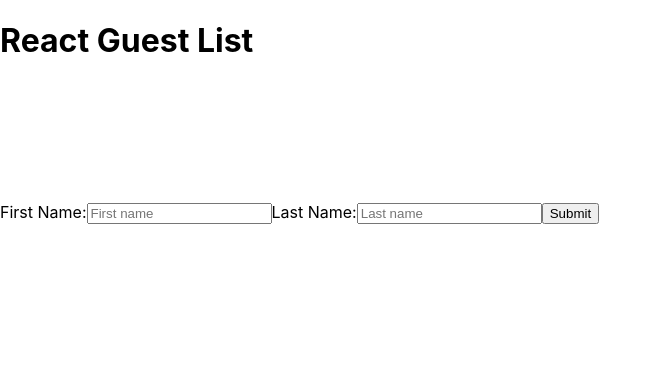
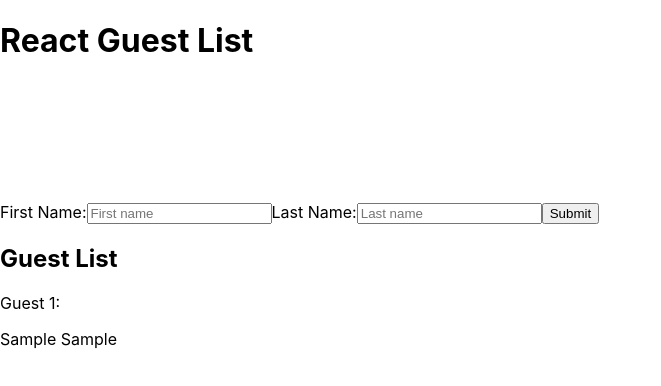
Before and after one commit to Petzlc/react-guest-list, a React app: page / in a window 1280 px wide. Both pictures are taken after typing "Sample", "Sample" into the empty fields and a click on the input "Submit". Shown: the top 386 px of the page, without its empty margins (0-661 px from the left). Built offline with nearby package versions, Linux system fonts and the light colour scheme; the HTML template or start-up script is replaced by a standard one.

Commit message:
Show guest list after input names

```diff
--- a/src/TestInput.js
+++ b/src/TestInput.js
@@ -7,6 +7,8 @@
     lastName: '',
   });
 
+  const [submittedNames, setSubmittedNames] = useState([]);
+
   const handleChange = (event) => {
     // single function that handles change for both input fields. It extracts name and value properties from the input fields and updates the state value for that input field using setFormData().
     const { name, value } = event.target;
@@ -14,7 +16,9 @@
   };
   const handleSubmit = (event) => {
     event.preventDefault();
+    const { firstName, lastName } = formData;
     console.log(formData);
+    setSubmittedNames([...submittedNames, { firstName, lastName }]);
     setFormData({
       // resets the input fields to empty
       firstName: '',
@@ -45,6 +49,17 @@
         />
       </label>
       <input type="submit" value="Submit" />
+      <div>
+        <h2>Guest List</h2>
+        {submittedNames.map((name, index) => (
+          <div key={`${name.firstName}-${name.lastName}`}>
+            <p>Guest {index + 1}:</p>
+            <p>
+              {name.firstName} {name.lastName}
+            </p>
+          </div>
+        ))}
+      </div>
     </form>
   );
 }
```
